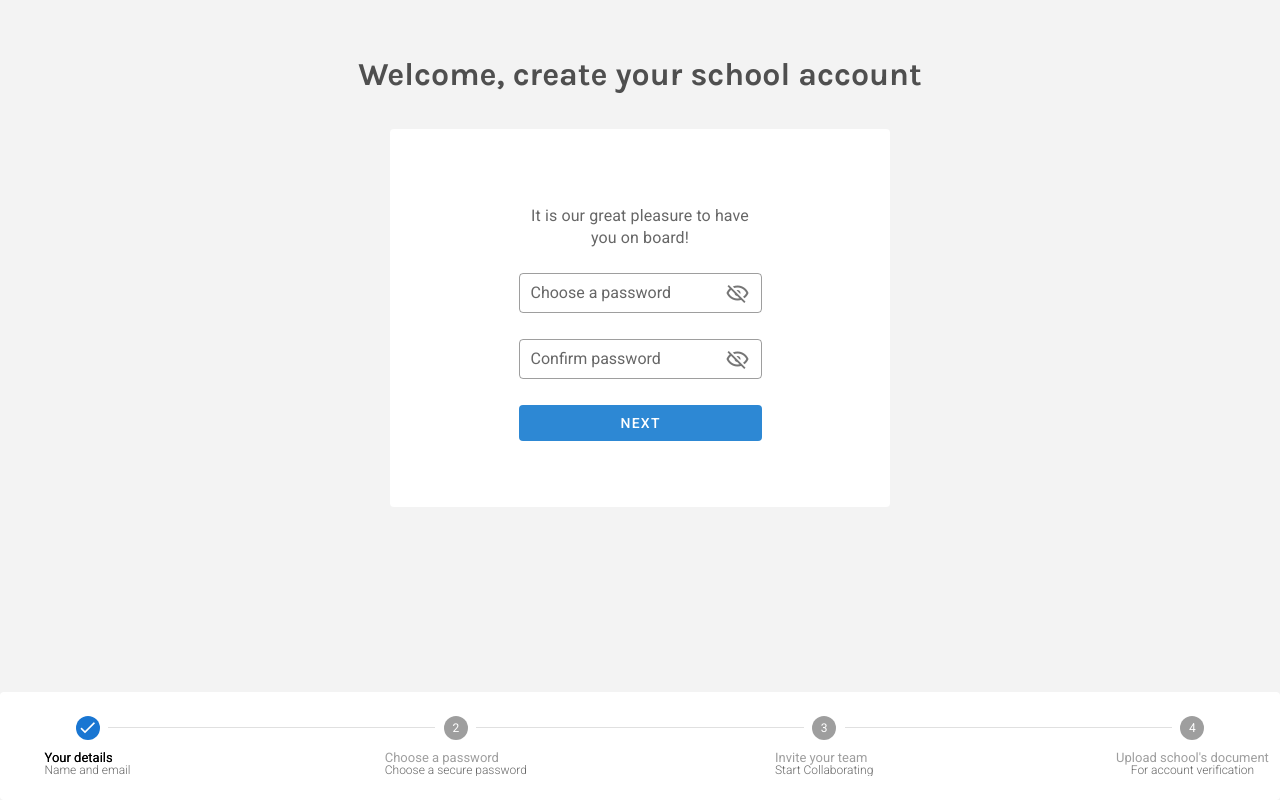
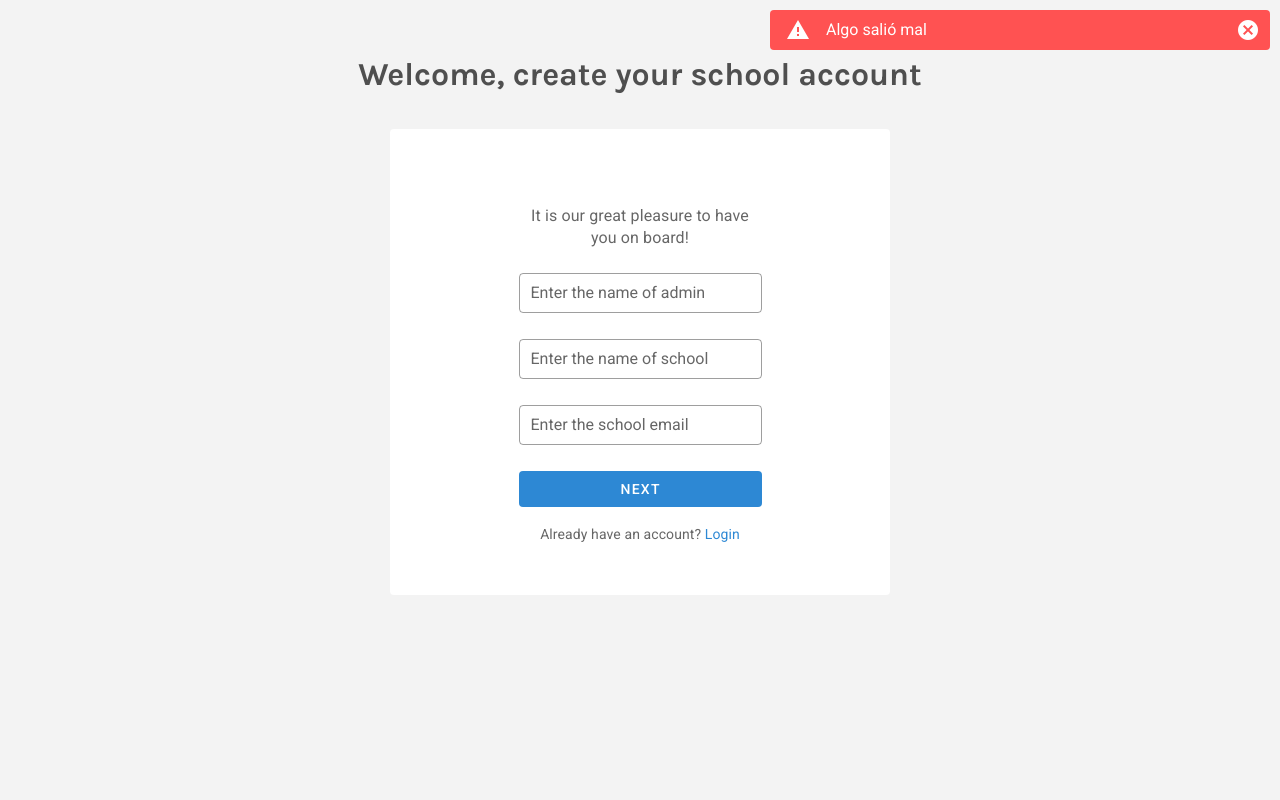
Before and after one commit to JM-MATADAMAS/Proyecto_Frontend, a Nuxt app: page /signup in a window 1280 px wide. Both pictures are taken after a click on the button "NEXT". Built offline with nearby package versions, Linux system fonts and the light colour scheme.

Commit message:
Se empezó a dar funcionalidad al sistema de signup

```diff
--- /dev/null
+++ b/components/ui-components/UiAlert.vue
@@ -0,0 +1,31 @@
+<template>
+  <v-alert
+    dense
+    :type="type"
+    :color="color"
+    :dismissible="dismissible"
+    class="alertClass"
+  >
+    {{ message }}
+  </v-alert>
+</template>
+
+<script>
+export default {
+  props: {
+    message: { type: String, default: '' },
+    dismissible: { type: Boolean, default: true },
+    color: { type: String, default: 'primary' },
+    type: { type: String, default: 'success' }
+  }
+}
+</script>
+
+<style scoped>
+.alertClass {
+  position: absolute !important;
+  width: 500px !important;
+  right: 10px !important;
+  top: 10px !important;
+}
+</style>
--- a/layouts/login.vue
+++ b/layouts/login.vue
@@ -1,6 +1,12 @@
 <template>
   <v-app dark>
     <v-main style="background-color: #f3f3f3;">
+      <ui-alert
+        v-if="showAlert"
+        :message="mensaje"
+        :color="color"
+        :type="type"
+      />
       <Nuxt />
     </v-main>
   </v-app>
@@ -11,7 +17,24 @@ export default {
   name: 'LoginLayout',
   data () {
     return {
+      showAlert: false,
+      mensaje: '',
+      color: '',
+      type: ''
     }
+  },
+  created () {
+    this.$nuxt.$on('evento', (data) => {
+      // eslint-disable-next-line no-console
+      console.log('@@@ data login =>', data)
+      this.mensaje = data.message
+      this.color = data.color
+      this.type = data.type
+      this.showAlert = true
+      setTimeout(() => {
+        this.showAlert = false
+      }, 5000)
+    })
   }
 }
 </script>
--- a/pages/login/index.vue
+++ b/pages/login/index.vue
@@ -1,5 +1,5 @@
 <template>
-  <login-user />
+  <login-user @evento="evento" />
 </template>
 
 <script>
@@ -10,6 +10,12 @@ export default {
   components: {
     LoginUser
   },
-  layout: 'login'
+  layout: 'login',
+
+  methods: {
+    evento (data) {
+      this.$nuxt.$emit('evento', data)
+    }
+  }
 }
 </script>
--- a/pages/signup/index.vue
+++ b/pages/signup/index.vue
@@ -1,5 +1,6 @@
 <template>
   <div>
+    <!--Cabecera de la página-->
     <h1 class="fuente" style="display: flex; flex-direction: column; align-items: center; margin-bottom: 16px; margin-top: 4%; text-align: center; color: #4F4F4F;">
       Welcome, create your school account
     </h1>
@@ -11,8 +12,11 @@
     >
       <v-card-subtitle color="#667085" style="font-size: 16px; margin-top: 12%; max-width: 55%; min-width: 50%;">
         It is our great pleasure to have you on board!
-        <div v-if="!showPasswordFields">
+        <!--Menú donde se solicita correo, administrador y escuela-->
+        <div v-if="!showPasswordFields && !showStaffFields">
           <v-text-field
+            v-model="adminName"
+            :rules="name"
             outlined
             dense
             single-line
@@ -20,14 +24,33 @@
             type="text"
             style="margin-top: 10%;"
           />
-          <v-text-field outlined dense single-line label="Enter the name of school" type="text" />
-          <v-text-field outlined dense single-line label="Enter the school email" type="text" />
+          <v-text-field
+            v-model="schoolName"
+            :rules="required"
+            outlined
+            dense
+            single-line
+            label="Enter the name of school"
+            type="text"
+          />
+          <v-text-field
+            v-model="schoolEmail"
+            :rules="correo"
+            outlined
+            dense
+            single-line
+            label="Enter the school email"
+            type="text"
+          />
           <v-btn block color="#2D88D4" elevation="0" style="color: white; padding: 0 0 0;" @click="goToPasswordFields">
             Next
           </v-btn>
         </div>
-        <div v-if="showPasswordFields && !showStaffFields">
+        <!--Menú donde se solicita la contraseña y si son iguales-->
+        <div v-if="showPasswordFields && !showStaffFields" style="font-size: small;">
           <v-text-field
+            v-model="password"
+            :rules="passwords"
             :type="passwordFieldType"
             outlined
             dense
@@ -38,6 +61,8 @@
             @click:append="togglePasswordVisibility"
           />
           <v-text-field
+            v-model="passwordConfirm"
+            :rules="passwords"
             :type="confirmPasswordFieldType"
             outlined
             dense
@@ -46,13 +71,21 @@
             :append-icon="confirmPasswordFieldType === 'password' ? 'mdi-eye-off-outline' : 'mdi-eye-outline'"
             @click:append="toggleConfirmPasswordVisibility"
           />
-          <v-btn block color="#2D88D4" elevation="0" style="color: white; padding: 0 0 0;" @click="goToStaffFields">
+          Must be at least 8 characters.
+          <v-btn
+            block
+            color="#2D88D4"
+            elevation="0"
+            style="color: white; padding: 0 0 0;"
+            @click="goToStaffFields"
+          >
             Next
           </v-btn>
         </div>
+        <!--Menú donde se ingresar a los colaboradores-->
         <div v-if="showStaffFields">
-          <v-select style="margin-top: 10%;" outlined label="Number of staff" />
-          <v-select outlined label="School address" />
+          <v-select v-model="staffNumber" style="margin-top: 10%;" outlined label="Number of staff" />
+          <v-select v-model="schoolAddress" outlined label="School address" />
           <v-btn block color="#2D88D4" elevation="0" style="color: white; padding: 0 0 0;" @click="completeSignup">
             Next
           </v-btn>
@@ -104,10 +137,42 @@ export default {
   data () {
     return {
       step: 1,
+      adminName: null,
+      schoolName: null,
+      schoolEmail: null,
+      password: null,
+      passwordConfirm: null,
+      staffNumber: null,
+      schoolAddress: null,
       showPasswordFields: false,
       showStaffFields: false,
       passwordFieldType: 'password',
-      confirmPasswordFieldType: 'password'
+      confirmPasswordFieldType: 'password',
+      required: [
+        (value) => {
+          if (value?.length > 0) {
+            return true
+          }
+          return 'Rellena el campo obligatorio.'
+        }
+      ],
+      passwords: [
+        (value) => {
+          if (value?.length > 7) { return true }
+        }
+      ],
+      name: [
+        (value) => {
+          const nameRegex = /^[a-zA-ZáéíóúÁÉÍÓÚñÑ\s]+$/
+          if (value?.length > 0 && nameRegex.test(value)) {
+            return true
+          }
+          return 'El nombre solo puede contener letras y espacios.'
+        }
+      ],
+      correo: [
+        v => (/.+@.+\..+/.test(v) ? true : 'Ingresa un correo válido')
+      ]
     }
   },
   methods: {
@@ -123,12 +188,54 @@ export default {
       this.confirmPasswordFieldType = this.confirmPasswordFieldType === 'password' ? 'text' : 'password'
     },
     goToPasswordFields () {
-      this.showPasswordFields = true
-      this.step = 2
+      const nameRegex = /^[a-zA-ZáéíóúÁÉÍÓÚñÑ\s]+$/
+      const emailRegex = /.+@.+\..+/
+
+      const isAdminValid = this.adminName?.length > 0 && nameRegex.test(this.adminName)
+      const isSchoolValid = this.schoolName?.length > 0
+      const isSchoolEmailValid = emailRegex.test(this.schoolEmail)
+
+      if (isAdminValid && isSchoolValid && isSchoolEmailValid) {
+        this.showPasswordFields = true
+        this.step = 2
+      } else {
+        if (!isAdminValid) {
+          this.$nuxt.$emit('evento', {
+            message: 'Algo salió mal',
+            color: 'error',
+            type: 'error'
+          })
+        }
+        if (!isSchoolValid) {
+          this.$nuxt.$emit('evento', {
+            message: 'Algo salió mal',
+            color: 'error',
+            type: 'error'
+          })
+        }
+        if (!isSchoolEmailValid) {
+          this.$nuxt.$emit('evento', {
+            message: 'Algo salió mal',
+            color: 'error',
+            type: 'error'
+          })
+        }
+      }
     },
     goToStaffFields () {
-      this.showStaffFields = true
-      this.step = 3
+      const Password = this.password
+      const PasswordConfirm = this.passwordConfirm
+      if ((Password === PasswordConfirm) && (Password !== null) && (Password.length > 7)) {
+        this.showPasswordFields = false
+        this.showStaffFields = true
+        this.step = 3
+      } else {
+        this.$nuxt.$emit('evento', {
+          message: 'Algo salió mal',
+          color: 'error',
+          type: 'error'
+        })
+      }
     },
     completeSignup () {
       this.step = 4
```
